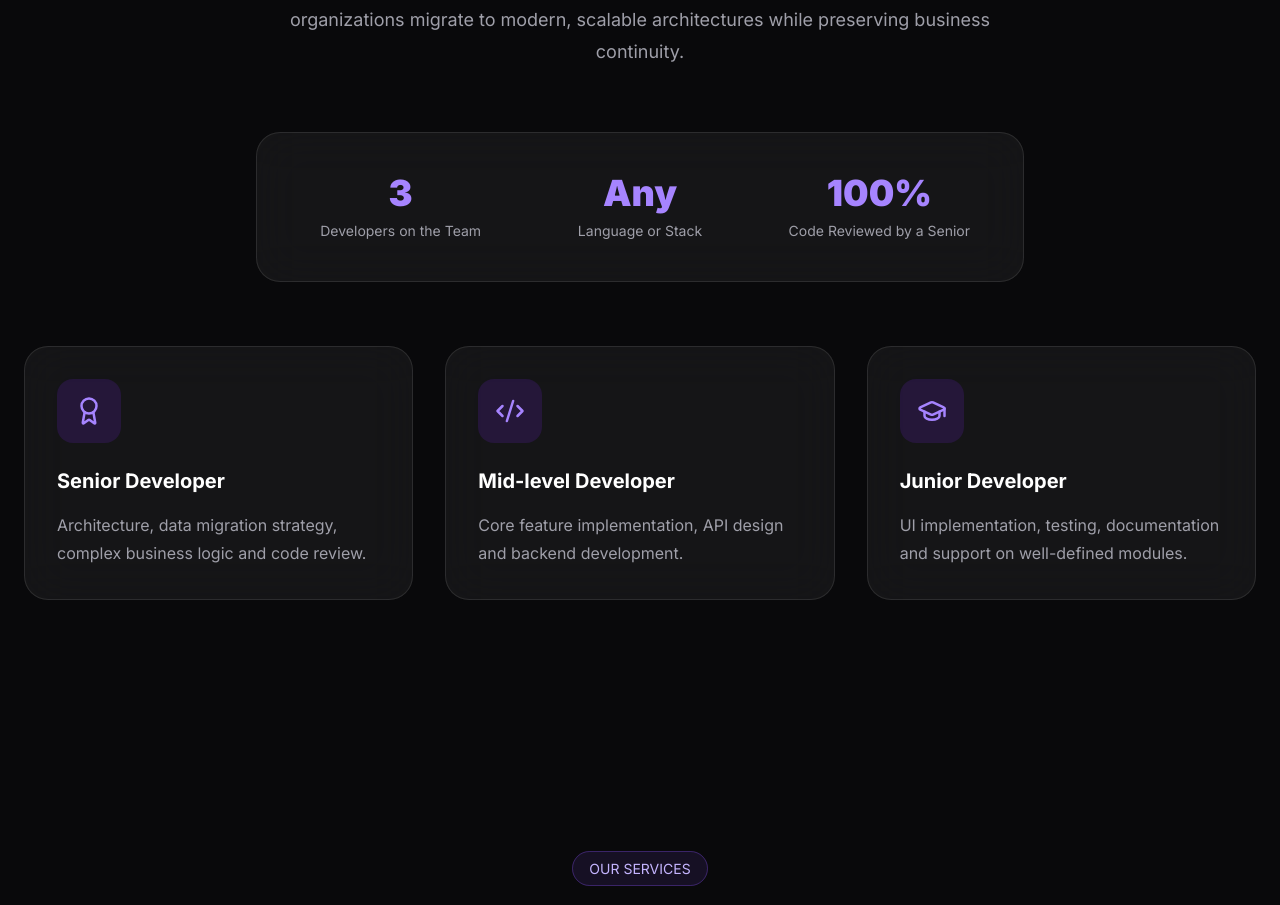
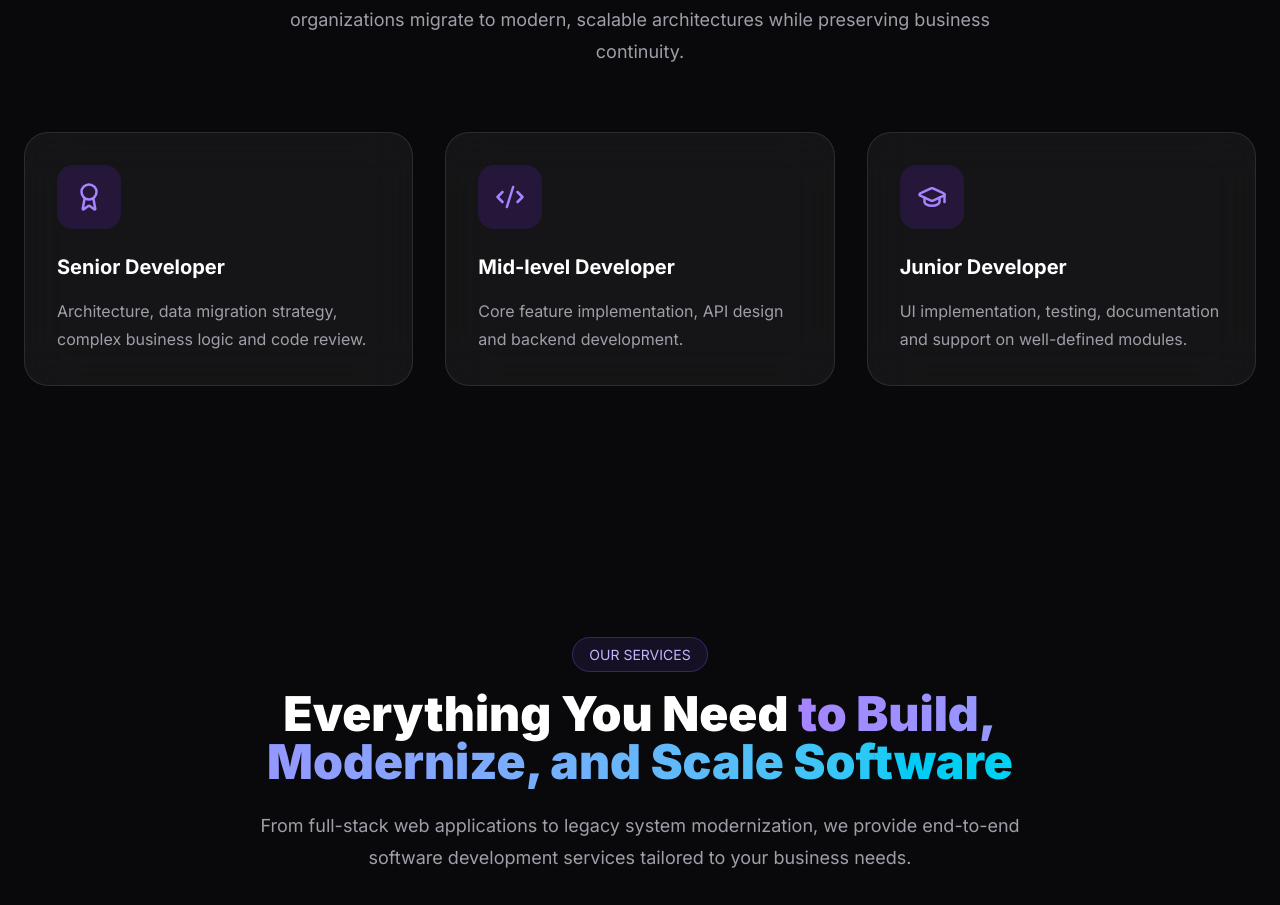
Before and after one commit to GeritoJavita/CoFixer, a Next.js app: page / in a window 1280 px wide. Shown: the part 1544-2449 px from the top of the page. Built offline with nearby package versions, Linux system fonts and the light colour scheme.

Commit message:
QA: Removed About stats as they were redundant with the Hero section

```diff
--- a/components/About.tsx
+++ b/components/About.tsx
@@ -19,12 +19,6 @@ const team = [
       "UI implementation, testing, documentation and support on well-defined modules.",
     icon: GraduationCap,
   },
-];
-
-const stats = [
-  { value: "3", label: "Developers on the Team" },
-  { value: "Any", label: "Language or Stack" },
-  { value: "100%", label: "Code Reviewed by a Senior" },
 ];
 
 export default function About() {
@@ -68,21 +62,6 @@ export default function About() {
 
         </div>
 
-        {/* Stats */}
-
-        <div className="mx-auto mb-16 grid max-w-3xl gap-8 rounded-3xl border border-white/10 bg-white/5 p-10 backdrop-blur-xl sm:grid-cols-3">
-
-          {stats.map((stat) => (
-            <div key={stat.label} className="text-center">
-              <h3 className="text-4xl font-black text-violet-400">
-                {stat.value}
-              </h3>
-              <p className="mt-2 text-sm text-zinc-400">{stat.label}</p>
-            </div>
-          ))}
-
-        </div>
-
         {/* Team */}
 
         <div className="grid gap-8 md:grid-cols-3">
```
